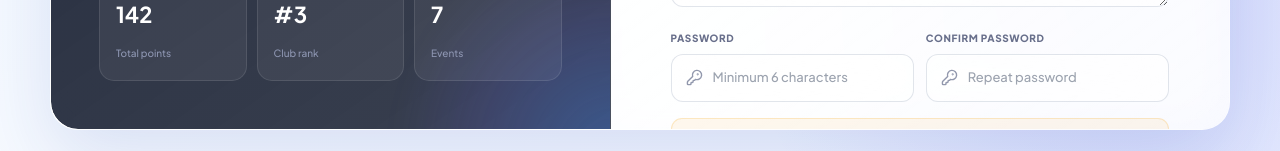
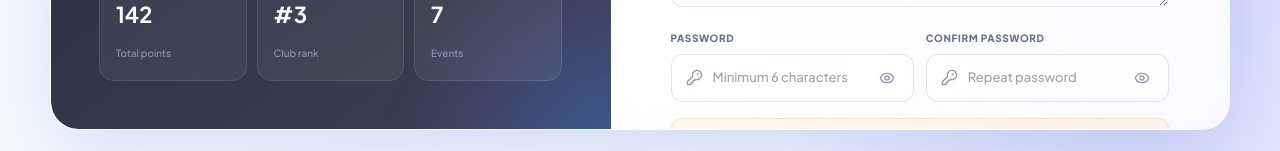
Before and after one commit to codexa-hue/CODEXA-FRONTEND, a React (Vite) app: page /register in a window 1280 px wide. Shown: the part 646-797 px from the top of the page. Built offline with nearby package versions, Linux system fonts and the light colour scheme.

Commit message:
Implement cross-browser password show/hide toggle for Admin and Student portals

```diff
--- a/src/index.css
+++ b/src/index.css
@@ -309,3 +309,9 @@ html { font-size: 16px; scroll-behavior: smooth; }
     0 35px 100px rgba(70, 45, 100, 0.16),
     inset 0 1px 0 rgba(255, 255, 255, 0.7);
 }
+
+/* Hide Microsoft Edge native password reveal and clear buttons */
+input::-ms-reveal,
+input::-ms-clear {
+  display: none;
+}
--- a/src/pages/AdminLogin.jsx
+++ b/src/pages/AdminLogin.jsx
@@ -146,6 +146,8 @@ import {
   AlertCircle,
   ShieldCheck,
   ArrowLeft,
+  Eye,
+  EyeOff,
 } from "lucide-react";
 
 export default function AdminLogin() {
@@ -161,6 +163,7 @@ export default function AdminLogin() {
   const [email, setEmail] = useState("");
   const [password, setPassword] = useState("");
   const [error, setError] = useState("");
+  const [showPassword, setShowPassword] = useState(false);
   const [submitting, setSubmitting] =
     useState(false);
 
@@ -426,7 +429,7 @@ export default function AdminLogin() {
                   />
 
                   <input
-                    type="password"
+                    type={showPassword ? "text" : "password"}
                     required
                     minLength={6}
                     value={password}
@@ -437,10 +440,36 @@ export default function AdminLogin() {
                     className="
                       input-field
                       pl-10
+                      pr-10
                     "
                     autoComplete="current-password"
                     disabled={submitting}
                   />
+
+                  <button
+                    type="button"
+                    onClick={() => setShowPassword(!showPassword)}
+                    className="
+                      absolute
+                      right-3.5
+                      top-1/2
+                      -translate-y-1/2
+                      text-text-muted
+                      hover:text-text-primary
+                      focus:outline-none
+                    "
+                    style={{
+                      background: "none",
+                      border: "none",
+                      padding: 0,
+                      cursor: "pointer",
+                      display: "flex",
+                      alignItems: "center"
+                    }}
+                    disabled={submitting}
+                  >
+                    {showPassword ? <EyeOff size={16} /> : <Eye size={16} />}
+                  </button>
 
                 </div>
 
--- a/src/pages/Login.jsx
+++ b/src/pages/Login.jsx
@@ -16,6 +16,8 @@ import {
   Send,
   User,
   UserCircle2,
+  Eye,
+  EyeOff,
 } from "lucide-react";
 
 import { useAuth } from "../context/AuthContext";
@@ -39,6 +41,8 @@ function RegisterForm({ onSwitch }) {
   const [reason, setReason] = useState("");
   const [password, setPassword] = useState("");
   const [confirmPw, setConfirmPw] = useState("");
+  const [showPassword, setShowPassword] = useState(false);
+  const [showConfirmPassword, setShowConfirmPassword] = useState(false);
   const [loading, setLoading] = useState(false);
   const [error, setError] = useState("");
   const [submitted, setSubmitted] = useState(false);
@@ -229,7 +233,7 @@ function RegisterForm({ onSwitch }) {
             icon={<KeyRound size={17} />}
           >
             <input
-              type="password"
+              type={showPassword ? "text" : "password"}
               required
               minLength={6}
               value={password}
@@ -238,6 +242,22 @@ function RegisterForm({ onSwitch }) {
               }
               placeholder="Minimum 6 characters"
             />
+            <button
+              type="button"
+              onClick={() => setShowPassword(!showPassword)}
+              style={{
+                background: "none",
+                border: "none",
+                padding: "0 4px",
+                cursor: "pointer",
+                display: "flex",
+                alignItems: "center",
+                color: "#9298ad",
+                flexShrink: 0
+              }}
+            >
+              {showPassword ? <EyeOff size={16} /> : <Eye size={16} />}
+            </button>
           </Field>
           <PasswordStrength password={password} />
         </div>
@@ -247,7 +267,7 @@ function RegisterForm({ onSwitch }) {
           icon={<KeyRound size={17} />}
         >
           <input
-            type="password"
+            type={showConfirmPassword ? "text" : "password"}
             required
             value={confirmPw}
             onChange={(e) =>
@@ -255,6 +275,22 @@ function RegisterForm({ onSwitch }) {
             }
             placeholder="Repeat password"
           />
+          <button
+            type="button"
+            onClick={() => setShowConfirmPassword(!showConfirmPassword)}
+            style={{
+              background: "none",
+              border: "none",
+              padding: "0 4px",
+              cursor: "pointer",
+              display: "flex",
+              alignItems: "center",
+              color: "#9298ad",
+              flexShrink: 0
+            }}
+          >
+            {showConfirmPassword ? <EyeOff size={16} /> : <Eye size={16} />}
+          </button>
         </Field>
       </div>
 
@@ -295,11 +331,10 @@ function SignInForm() {
   const navigate = useNavigate();
 
   const [email, setEmail] = useState("");
-  const [password, setPassword] =
-    useState("");
+  const [password, setPassword] = useState("");
   const [error, setError] = useState("");
-  const [loading, setLoading] =
-    useState(false);
+  const [showPassword, setShowPassword] = useState(false);
+  const [loading, setLoading] = useState(false);
 
   useEffect(() => {
     if (isAuthenticated && !isAdmin) {
@@ -372,7 +407,7 @@ function SignInForm() {
           <KeyRound size={17} />
 
           <input
-            type="password"
+            type={showPassword ? "text" : "password"}
             required
             value={password}
             onChange={(e) =>
@@ -381,6 +416,22 @@ function SignInForm() {
             placeholder="Enter your password"
             autoComplete="current-password"
           />
+          <button
+            type="button"
+            onClick={() => setShowPassword(!showPassword)}
+            style={{
+              background: "none",
+              border: "none",
+              padding: "0 4px",
+              cursor: "pointer",
+              display: "flex",
+              alignItems: "center",
+              color: "#9298ad",
+              flexShrink: 0
+            }}
+          >
+            {showPassword ? <EyeOff size={16} /> : <Eye size={16} />}
+          </button>
         </div>
 
         <div style={{ textAlign: 'right', marginTop: '6px' }}>
```
